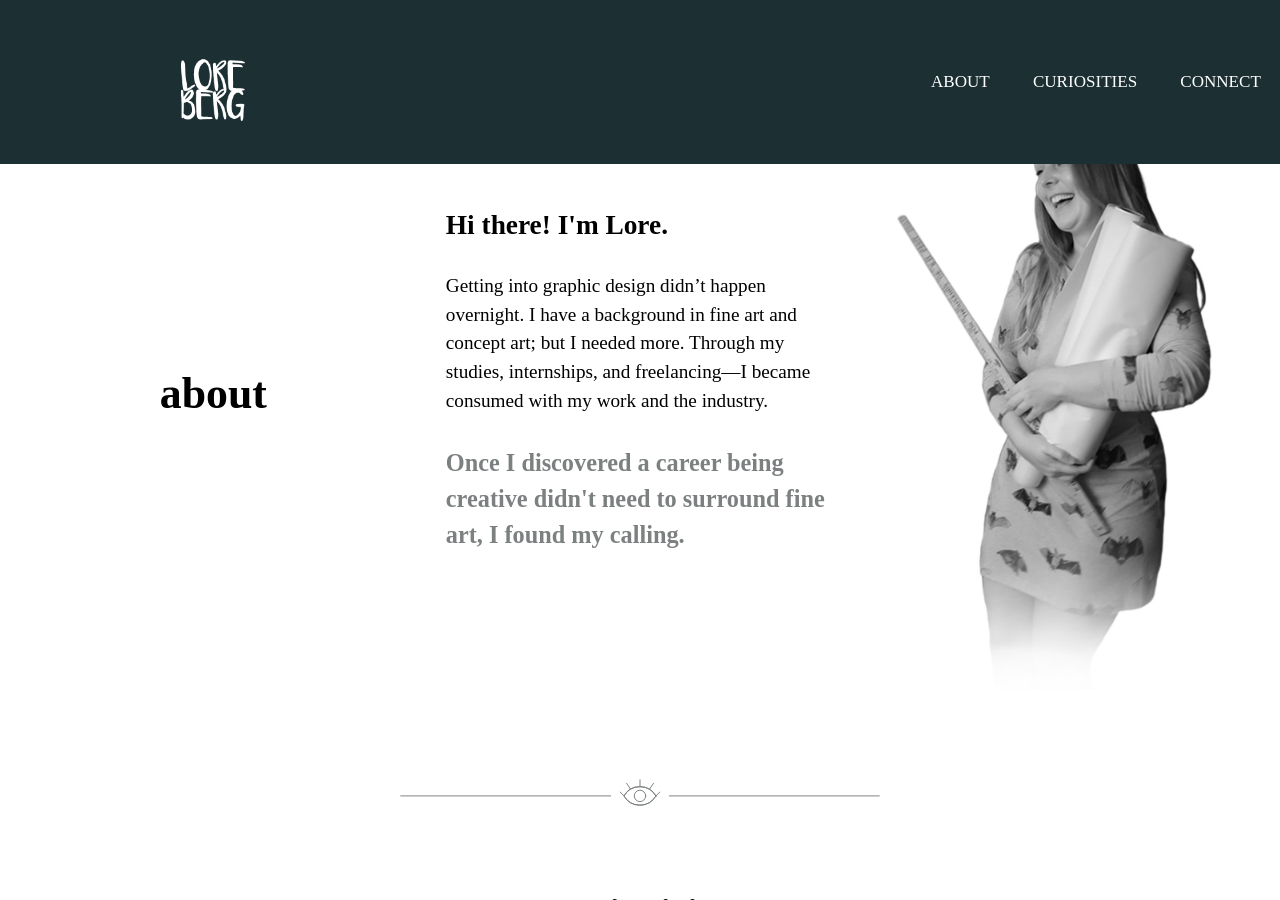
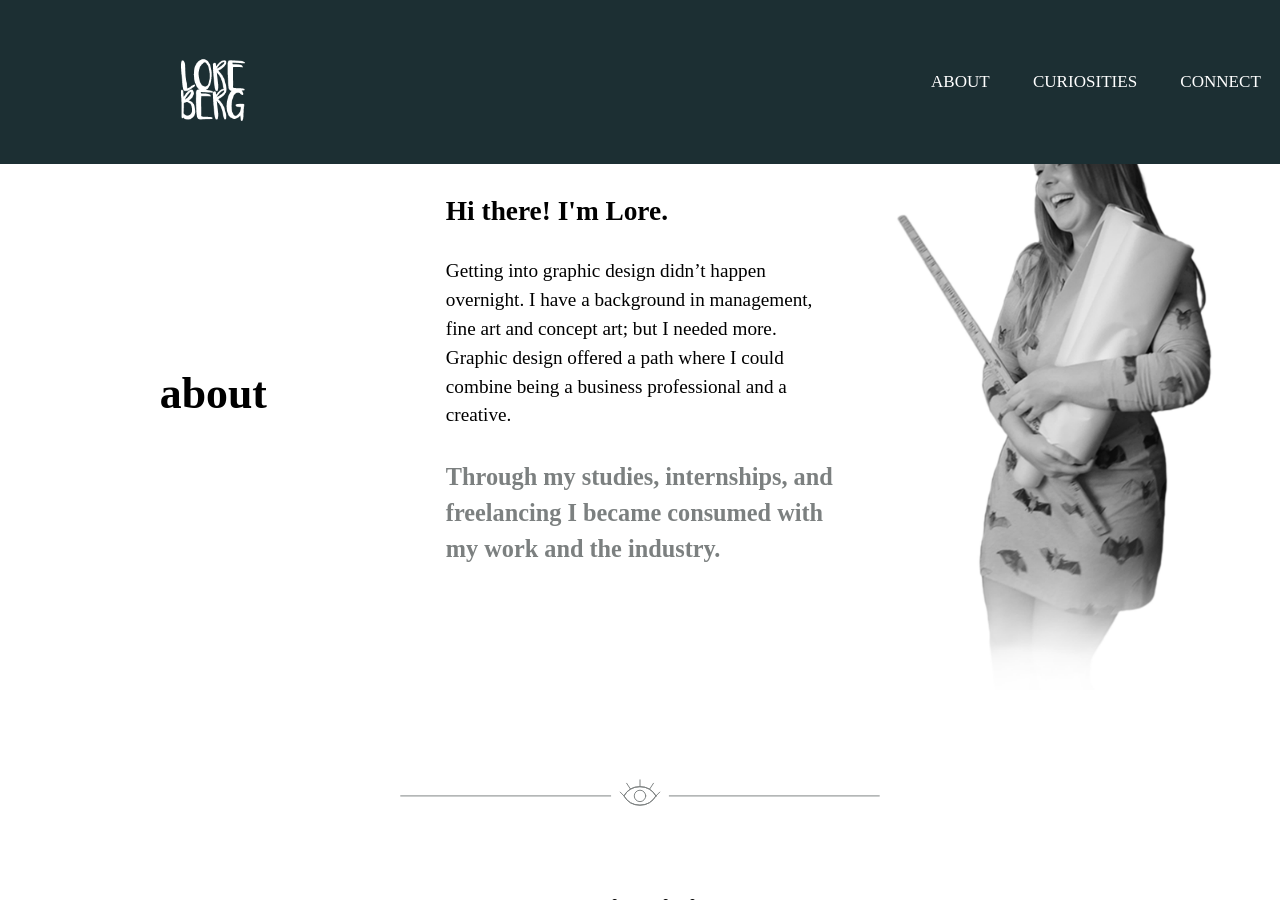
Before and after one commit to laurenberg/graphicsoflore.ca, a Jekyll site: the page built from index.html, in a window 1280 px wide and 900 px high, scrolled down 544 px. Built offline with Jekyll 4.4.1, drawn with Linux system fonts in a browser that asks for light colours; some web fonts are replaced.

Commit message:
copy changes

```diff
--- a/index.html
+++ b/index.html
@@ -16,8 +16,8 @@ layout: default
     </div>
     <div class="unit l-1-3 m-1-3 xs-1 me-desc">
       <h3 class="iskra">Hi there! I'm Lore.</h3>
-      <p>Getting into graphic design didn’t happen overnight. I have a background in fine art and concept art; but I needed more. Through my studies, internships, and freelancing—I became consumed with my work and the industry.</p>
-      <p class="em giga"><strong>Once I discovered a career being creative didn't need to surround fine art, I found my calling.</strong></p>
+      <p>Getting into graphic design didn’t happen overnight. I have a background in management, fine art and concept art; but I needed more. Graphic design offered a path where I could combine being a business professional and a creative.</p>
+      <p class="em giga"><strong>Through my studies, internships, and freelancing I became consumed with my work and the industry.</strong></p>
     </div>
     <div class="unit l-1-3 m-1-3 xs-1">
       <img class="me" src="images/me.jpg" alt="picture of lore berg laughing holding reems of paper and a yard stick">
```
